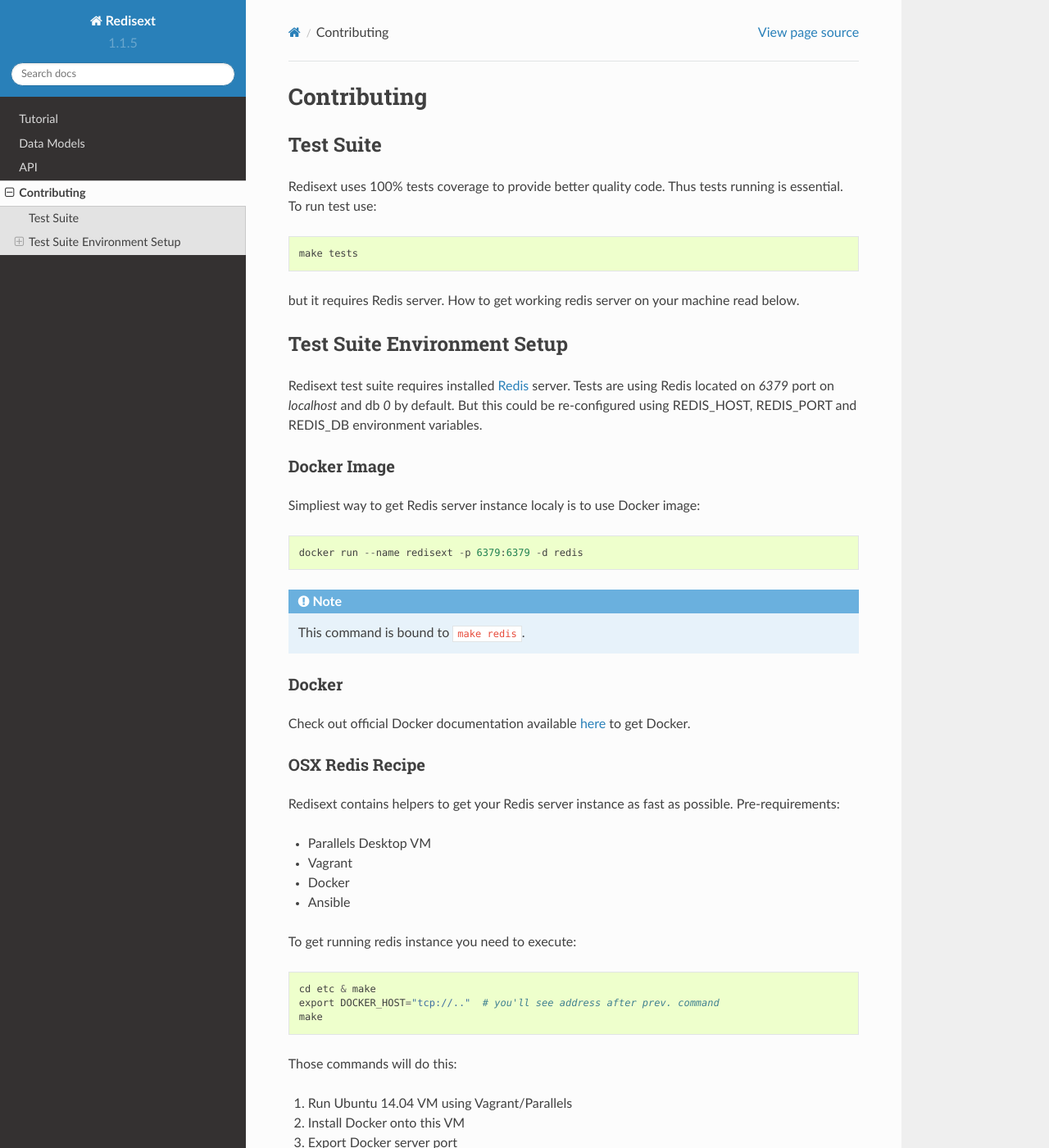
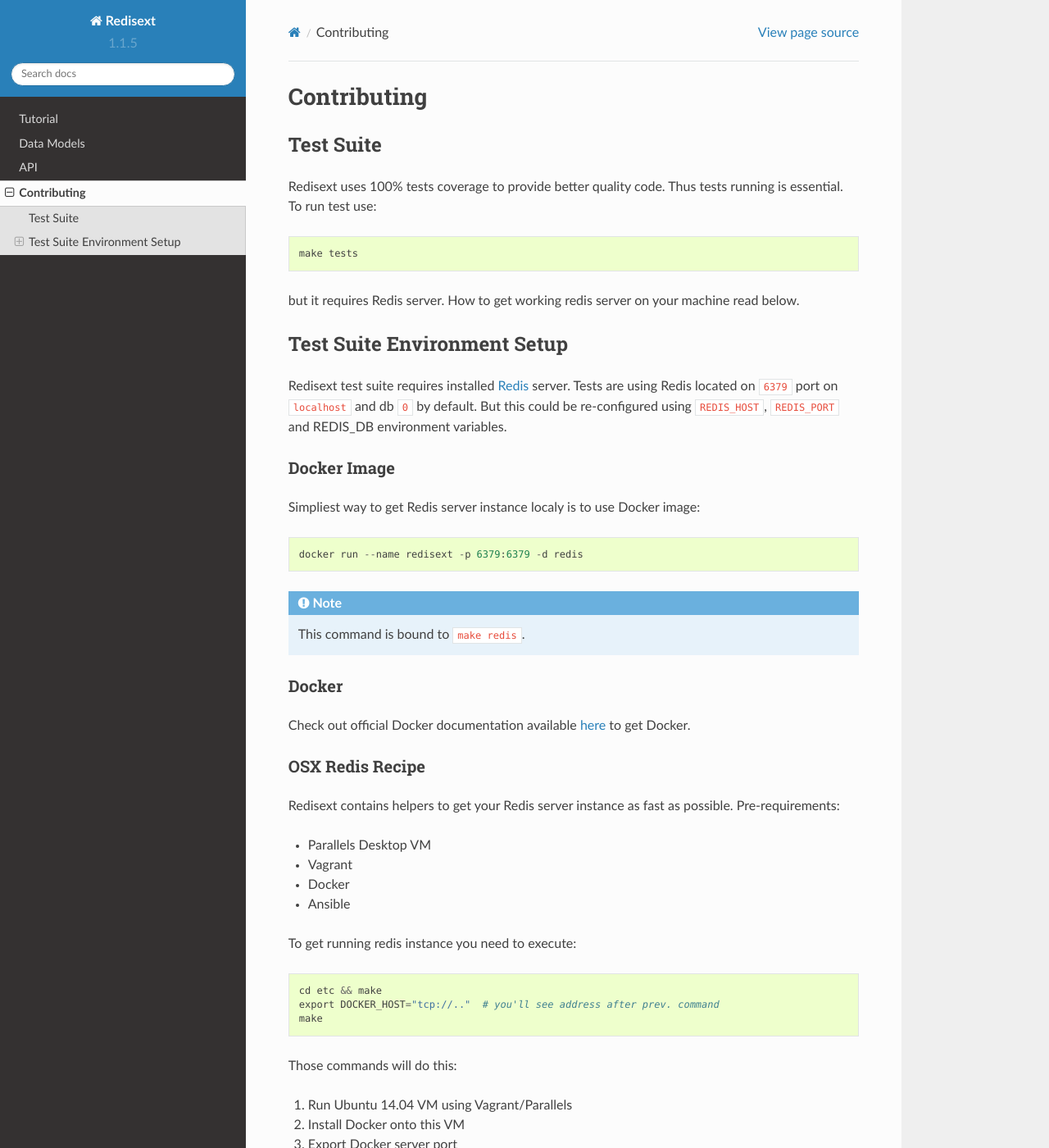
Before and after one commit to mylokin/redisext, a Sphinx documentation site: the page built from docs/modules/contributing.rst, in a window 1280 px wide and 1400 px high. Shown: the whole window at 82% size. Built offline with Sphinx 7.4.7 and the Read the Docs theme 2.0.0, drawn with Linux system fonts in a browser that asks for light colours.

Commit message:
fixes for docs

```diff
--- a/docs/modules/contributing.rst
+++ b/docs/modules/contributing.rst
@@ -17,9 +17,9 @@
 ----------------------------
 
 Redisext test suite requires installed `Redis <http://redis.io>`_ server.
-Tests are using Redis located on *6379* port on *localhost* and db *0* by
-default. But this could be re-configured using REDIS_HOST, REDIS_PORT and
-REDIS_DB environment variables.
+Tests are using Redis located on ``6379`` port on ``localhost`` and db ``0`` by
+default. But this could be re-configured using ``REDIS_HOST``, ``REDIS_PORT``
+and REDIS_DB environment variables.
 
 Docker Image
 ^^^^^^^^^^^^
@@ -50,7 +50,7 @@
 
 To get running redis instance you need to execute::
 
-   cd etc & make
+   cd etc && make
    export DOCKER_HOST="tcp://.."  # you'll see address after prev. command
    make
 
```
